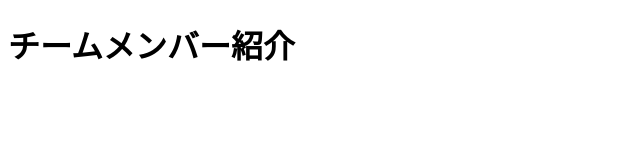
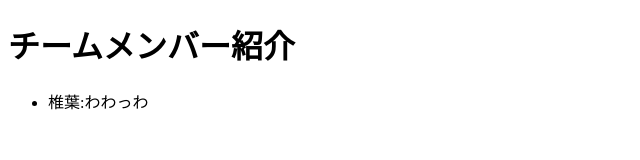
Before and after one commit to you000-000/group2, a plain HTML site: page index.html in a window 1280 px wide. Shown: the whole page, without its empty margins (0-640 px from the left). Drawn offline with Linux system fonts and the light colour scheme.

Commit message:
Update index.html

```diff
--- a/index.html
+++ b/index.html
@@ -9,6 +9,7 @@
     <h1>チームメンバー紹介</h1>
     <ul>
         <!--メンバー紹介をここに追加-->
+        <li>椎葉:わわっわ</li>
     </ul>
 </body>
 </html>
```
